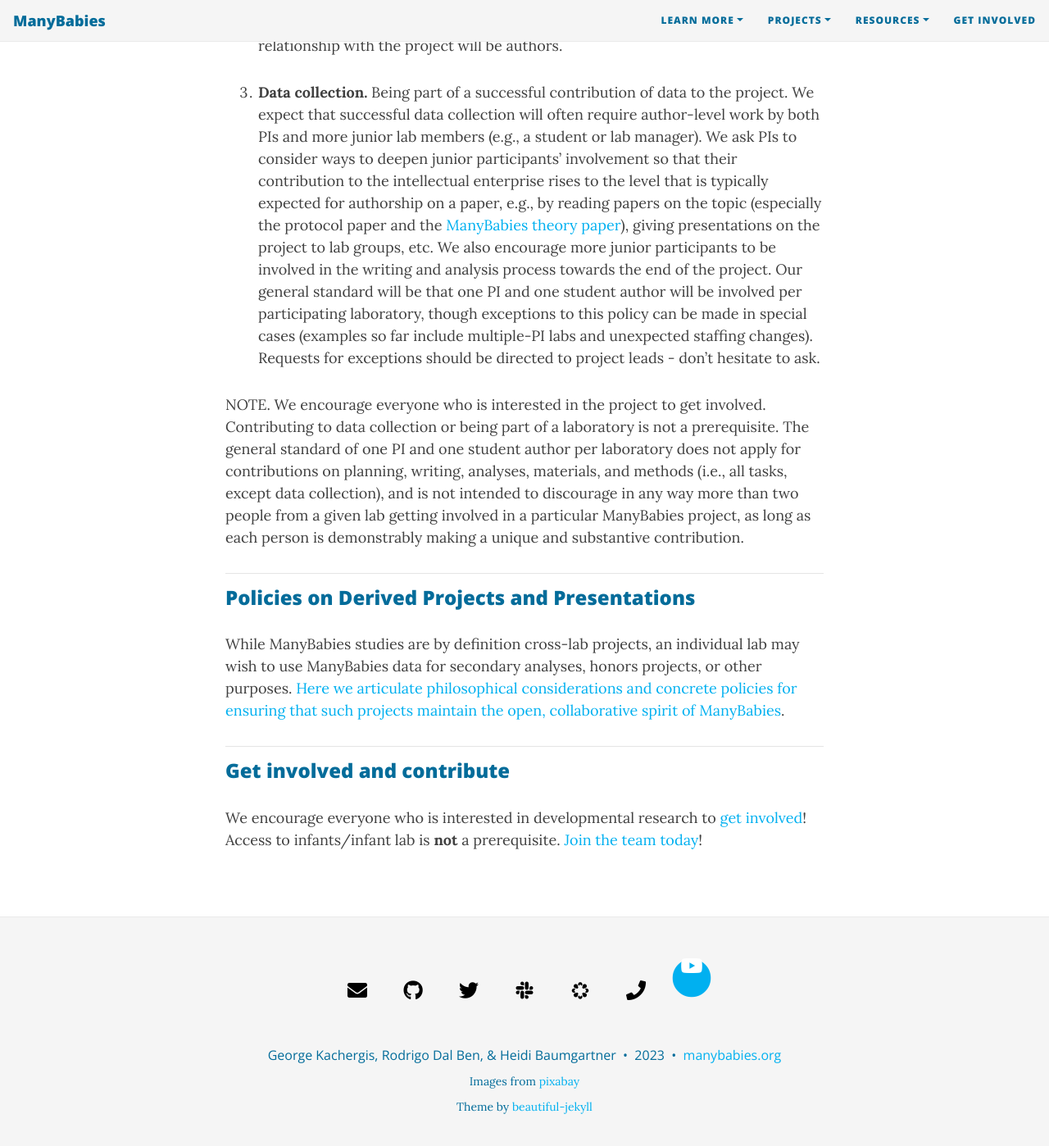
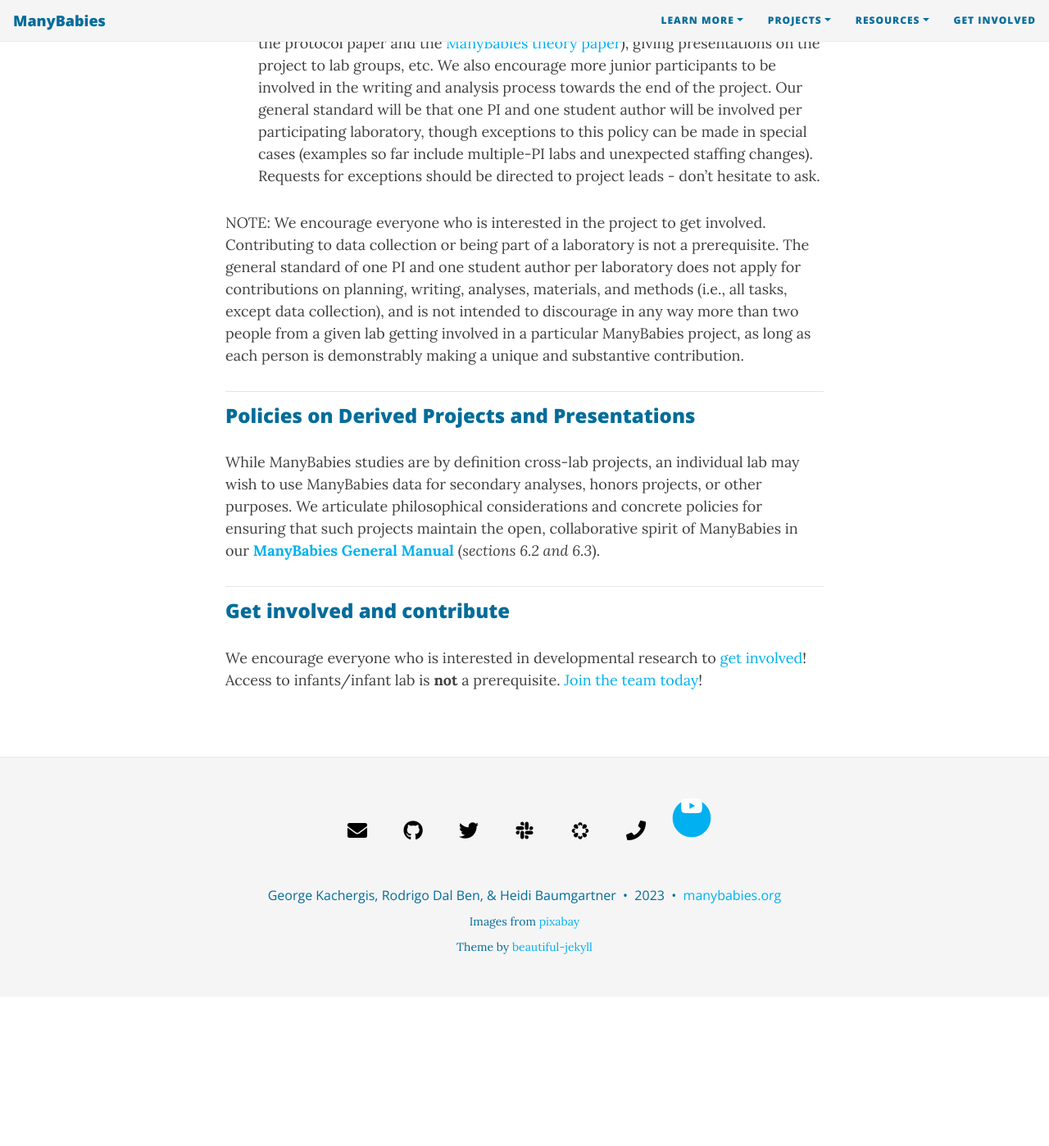
Before and after one commit to manybabies/manybabies.github.io, a Jekyll site: the page built from authorship.md, in a window 1280 px wide and 1400 px high, scrolled down 1191 px. Shown: the whole window at 82% size. Built offline with Jekyll 4.4.1, drawn with Linux system fonts in a browser that asks for light colours; nearby versions of some CDN libraries; some web fonts are replaced; after the commit the page ends 2407 px from its top, so only the background shows below that; some of the changed text lies outside the part shown.

Commit message:
update authorship

```diff
--- a/_config.yml
+++ b/_config.yml
@@ -19,7 +19,6 @@
     - Events: "events"
     - Contributions: "contributions"
     - Authorship: "authorship"
-    - Publications: "publications"
   Projects:
     - Overview: "projects"
     - MB1: "MB1"
@@ -38,6 +37,7 @@
     - Calendar: "calendar"
     - Contributor Dashboard: "map"
     - Data Validator: "https://manybabies.shinyapps.io/validator/"
+    - Publications: "publications"
     - YouTube/ @ManyBabies: "https://www.youtube.com/@manybabies"
     - Code of Conduct: "codeofconduct"
   Get Involved: "get_involved"
--- a/authorship.md
+++ b/authorship.md
@@ -1,11 +1,13 @@
 ---
 layout: page
 title: Authorship
-cover-img: /assets/img/home-office-4994104.jpg
 ---
 
+
+>Please refer to the <a href="https://docs.google.com/document/d/e/2PACX-1vQT9a2lYPUclD_Mbqz_sca4NZq6tCb1HzfMSt9EEQt54mAb55vrkE3J6_6uydYAH-afCdSCaSELycAI/pub" target="_blank"><b>ManyBabies General Manual</b></a> for detailed information on our policies on authorship and derived projects/presentations (sections 6.2 and 6.3).
+
 <!-- from MB1 authorship policy & Lessons learned -->
-**ManyBabies**  aim for an inclusive authorship policy, both to recognize contributions of many different types and to incentivize researchers (especially early career researchers and students) to participate. Our philosophy underlying this model is that of recognizing any participating researchers who take intellectual ownership of the project within their own labs in addition to those who have made contributions to the project as a whole. **MB** strongly encourage careful tracking and documentation of each contribution, thus allowing its' smooth classification under transparent taxonomies (e.g., CRediT; [Brand et al., 2015](https://doi.org/10.1087/20150211)). Each project lead team define, adhering to **MB** [core principles]({{site.baseurl}}/about/), specific authorship guidelines for their projects. For instance, [MB1](https://docs.google.com/document/d/1UDY75Iuin2I-Koe26lmK4p7wtx3S4rx8vkGtfkb8v7s/edit) defined that an author would be someone who made a substantive contribution in one of the following ways:
+**ManyBabies** aims for an inclusive authorship policy, both to recognize contributions of many different types and to incentivize researchers (especially early career researchers and students) to participate. Our philosophy underlying this model is that of recognizing any participating researchers who take intellectual ownership of the project within their own labs in addition to those who have made contributions to the project as a whole. **MB** strongly encourages careful tracking and documentation of each contribution, thus allowing its' smooth classification under transparent taxonomies (e.g., [CRediT](https://credit.niso.org/); [Brand et al., 2015](https://doi.org/10.1087/20150211)). Each project's lead team defines, adhering to **MB** [core principles]({{site.baseurl}}/about/), specific authorship guidelines for the project. For instance, [MB1](https://docs.google.com/document/d/1UDY75Iuin2I-Koe26lmK4p7wtx3S4rx8vkGtfkb8v7s/edit?usp=sharing) defined that an author would be someone who made a substantive contribution in one of the following ways:
 
 1. **Planning and writing.** Significant contribution to one or more of the following tasks: attending planning meetings, planning analyses. These intellectual contributions will typically be sustained across some period of time (e.g., not just a single comment or edit), and will typically be accompanied by contributing edits/text to the paper. This criterion is similar to standard “sustained intellectual contribution” standards for authorship in other projects although less stringent in terms of quantity of contribution, since in ManyBabies there will be many more contributors to many smaller aspects of this project.
 
@@ -14,12 +16,12 @@
 3. **Data collection.** Being part of a successful contribution of data to the project. We expect that successful data collection will often require author-level work by both PIs and more junior lab members (e.g., a student or lab manager). We ask PIs to consider ways to deepen junior participants’ involvement so that their contribution to the intellectual enterprise rises to the level that is typically expected for authorship on a paper, e.g., by reading papers on the topic (especially the protocol paper and the [ManyBabies theory paper]({{site.baseurl}}/publications/)), giving presentations on the project to lab groups, etc. We also encourage more junior participants to be involved in the writing and analysis process towards the end of the project. Our general standard will be that one PI and one student author will be involved per participating laboratory, though exceptions to this policy can be made in special cases (examples so far include multiple-PI labs and unexpected staffing changes). Requests for exceptions should be directed to project leads - don’t hesitate to ask.
 
 
-NOTE. We encourage everyone who is interested in the project to get involved. Contributing to data collection or being part of a laboratory is not a prerequisite. The general standard of one PI and one student author per laboratory does not apply for contributions on planning, writing, analyses, materials, and methods (i.e., all tasks, except data collection), and is not intended to discourage in any way more than two people from a given lab getting involved in a particular ManyBabies project, as long as each person is demonstrably making a unique and substantive contribution.
+NOTE: We encourage everyone who is interested in the project to get involved. Contributing to data collection or being part of a laboratory is not a prerequisite. The general standard of one PI and one student author per laboratory does not apply for contributions on planning, writing, analyses, materials, and methods (i.e., all tasks, except data collection), and is not intended to discourage in any way more than two people from a given lab getting involved in a particular ManyBabies project, as long as each person is demonstrably making a unique and substantive contribution.
 
 ***
 
 ### Policies on Derived Projects and Presentations
-While ManyBabies studies are by definition cross-lab projects, an individual lab may wish to use ManyBabies data for secondary analyses, honors projects, or other purposes. [Here we articulate philosophical considerations and concrete policies for ensuring that such projects maintain the open, collaborative spirit of ManyBabies]({{site.baseurl}}/derived_presentations/).
+While ManyBabies studies are by definition cross-lab projects, an individual lab may wish to use ManyBabies data for secondary analyses, honors projects, or other purposes. We articulate philosophical considerations and concrete policies for ensuring that such projects maintain the open, collaborative spirit of ManyBabies in our <a href="https://docs.google.com/document/d/e/2PACX-1vQT9a2lYPUclD_Mbqz_sca4NZq6tCb1HzfMSt9EEQt54mAb55vrkE3J6_6uydYAH-afCdSCaSELycAI/pub" target="_blank"><b>ManyBabies General Manual</b></a> (*sections 6.2 and 6.3*).
 
 ***
 
```
Also changed, not shown: resources.md (+1 -1 lines).
